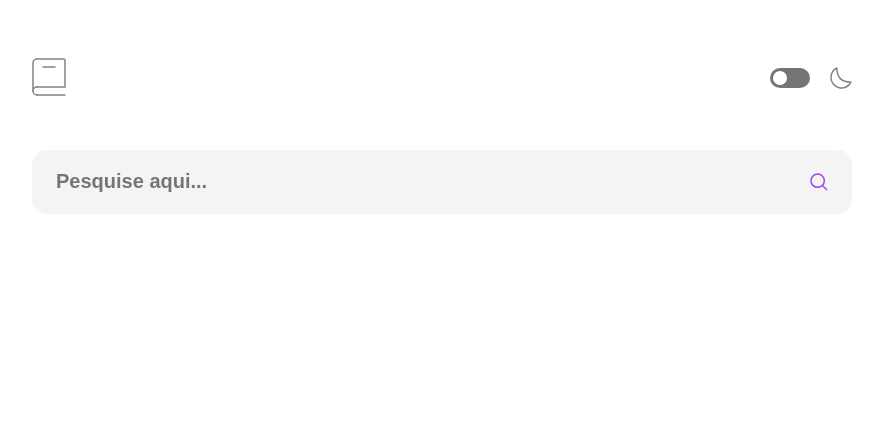
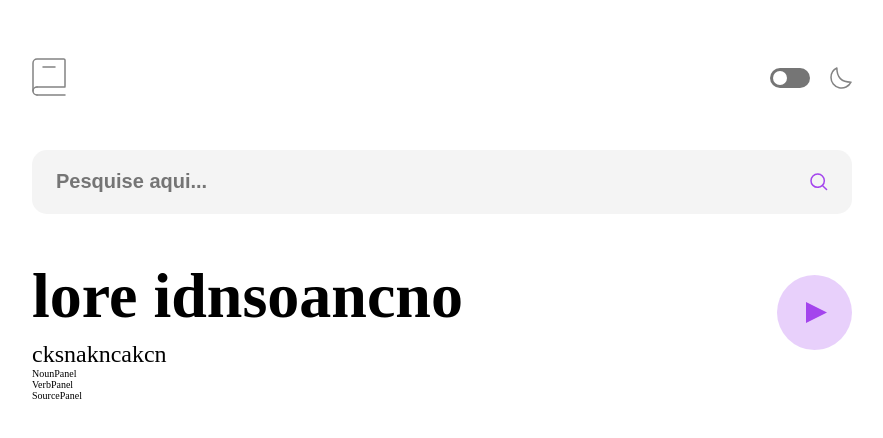
Before and after one commit to Ian-FS/dictionary-webb-app, a React (Vite) app: page / in a window 1280 px wide. Shown: the top 438 px of the page, without its empty margins (198-1081 px from the left). Built offline with nearby package versions, Linux system fonts and the light colour scheme.

Commit message:
Adicionado novos componentes e atualizado estilo do componenet WordPanel

```diff
--- a/src/App.jsx
+++ b/src/App.jsx
@@ -3,6 +3,7 @@ import { useState } from 'react'
 import './App.scss'
 import Header from './components/Header'
 import SearchBar from './components/SearchBar'
+import Panel from './components/Panel/Panel'
 
 function App() {
 
@@ -17,6 +18,7 @@ function App() {
     <div className='container'>
       <Header />
       <SearchBar handleInput={handleInput} />
+      <Panel />
     </div>
   )
 }
--- /dev/null
+++ b/src/components/NounPanel/NounPanel.jsx
@@ -0,0 +1,7 @@
+import React from 'react'
+
+export default function NounPanel() {
+    return (
+        <div>NounPanel</div>
+    )
+}
--- a/src/components/Panel/Panel.jsx
+++ b/src/components/Panel/Panel.jsx
@@ -1,4 +1,8 @@
 import React from 'react'
+import WordPanel from '../WordPanel/WordPanel'
+import NounPanel from '../NounPanel/NounPanel'
+import VerbPanel from '../VerbPanel/VerbPanel'
+import SourcePanel from '../SourcePanel/SourcePanel'
 
 export default function Panel() {
     return (
@@ -6,7 +10,7 @@ export default function Panel() {
             <WordPanel />
             <NounPanel />
             <VerbPanel />
-            <Source />
+            <SourcePanel />
         </div>
     )
 }
--- a/src/components/SearchBar/style.scss
+++ b/src/components/SearchBar/style.scss
@@ -1,6 +1,7 @@
 input {
     width: 100%;
     height: 64px;
+    margin-bottom: 45px;
     background-color: #f4f4f4;
     border-radius: 15px;
     border: none;
--- /dev/null
+++ b/src/components/SourcePanel/SourcePanel.jsx
@@ -0,0 +1,7 @@
+import React from 'react'
+
+export default function SourcePanel() {
+    return (
+        <div>SourcePanel</div>
+    )
+}
--- /dev/null
+++ b/src/components/VerbPanel/VerbPanel.jsx
@@ -0,0 +1,7 @@
+import React from 'react'
+
+export default function VerbPanel() {
+    return (
+        <div>VerbPanel</div>
+    )
+}
--- /dev/null
+++ b/src/components/WordPanel/WordPanel.jsx
@@ -0,0 +1,16 @@
+import React from 'react'
+import './style.scss'
+
+export default function WordPanel() {
+    return (
+        <section>
+            <div>
+                <h1>lore idnsoancno</h1>
+                <p>cksnakncakcn</p>
+            </div>
+            <div>
+                <img src="/src/assets/images/icon-play.svg" alt="Play" />
+            </div>
+        </section>
+    )
+}
--- /dev/null
+++ b/src/components/WordPanel/style.scss
@@ -0,0 +1,14 @@
+section {
+    display: flex;
+    justify-content: space-between;
+    align-items: center;
+    h1 {
+        font-size: 6.4rem;
+        font-weight: 700;
+        margin-bottom: 8px;
+    }
+    p {
+        font-size: 2.4rem;
+        font-weight: 400;
+    }
+}
```
